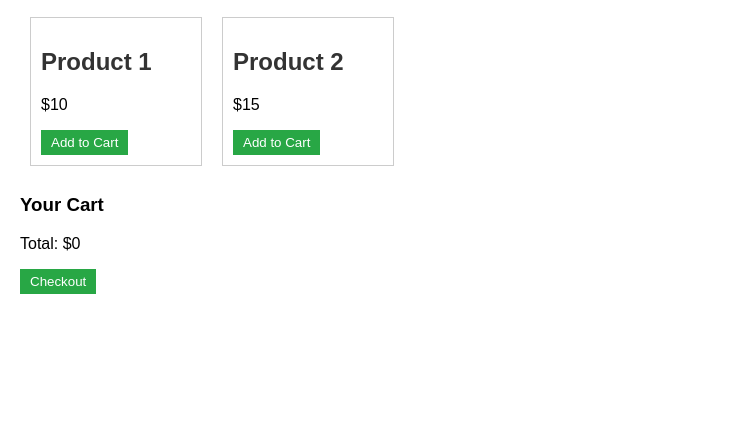
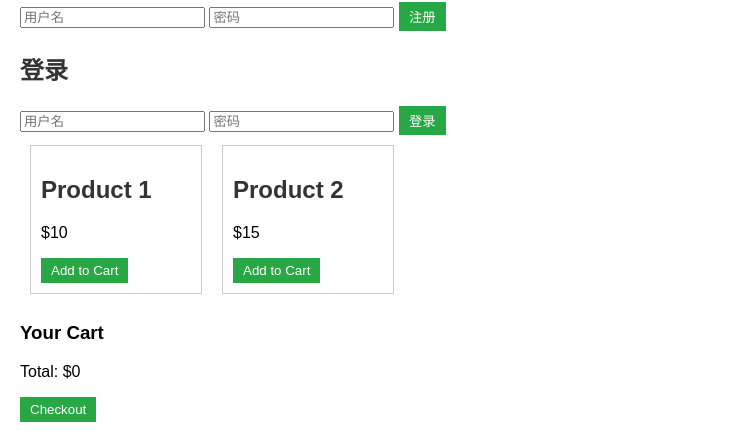
Before and after one commit to YuigaHUA/Project, a website: page index.html in a window 1280 px wide. Shown: the part 73-510 px from the top of the page, without its empty margins (0-742 px from the left). Drawn offline with Linux system fonts and the light colour scheme; files that its build step writes are made by us from their sources; files whose address does not match are found by name.

Commit message:
Update index.html

```diff
--- a/index.html
+++ b/index.html
@@ -7,6 +7,39 @@
   <link rel="stylesheet" href="css/styles.css">
 </head>
 <body>
+  <!-- 用户注册表单 -->
+  <h2>注册</h2>
+  <form id="registerForm">
+    <input type="text" id="registerUsername" placeholder="用户名" required>
+    <input type="password" id="registerPassword" placeholder="密码" required>
+    <button type="submit">注册</button>
+  </form>
+
+  <!-- 用户登录表单 -->
+  <h2>登录</h2>
+  <form id="loginForm">
+    <input type="text" id="loginUsername" placeholder="用户名" required>
+    <input type="password" id="loginPassword" placeholder="密码" required>
+    <button type="submit">登录</button>
+  </form>
+
+  <div class="products">
+    <div class="product" data-id="1">
+      <h2>Product 1</h2>
+      <p>$10</p>
+      <button onclick="addToCart(1, 'Product 1', 10)">Add to Cart</button>
+    </div>
+    <div class="product" data-id="2">
+      <h2>Product 2</h2>
+      <p>$15</p>
+      <button onclick="addToCart(2, 'Product 2', 15)">Add to Cart</button>
+    </div>
+  </div>
+
+  <h3>Your Cart</h3>
+  <ul id="cart"></ul>
+  <p>Total: $<span id="total">0</span></p>
+  <button onclick="checkout()">Checkout</button>
   <h1>Welcome to Simple Online Shopping System</h1>
   <div class="products">
     <div class="product" data-id="1">
```
